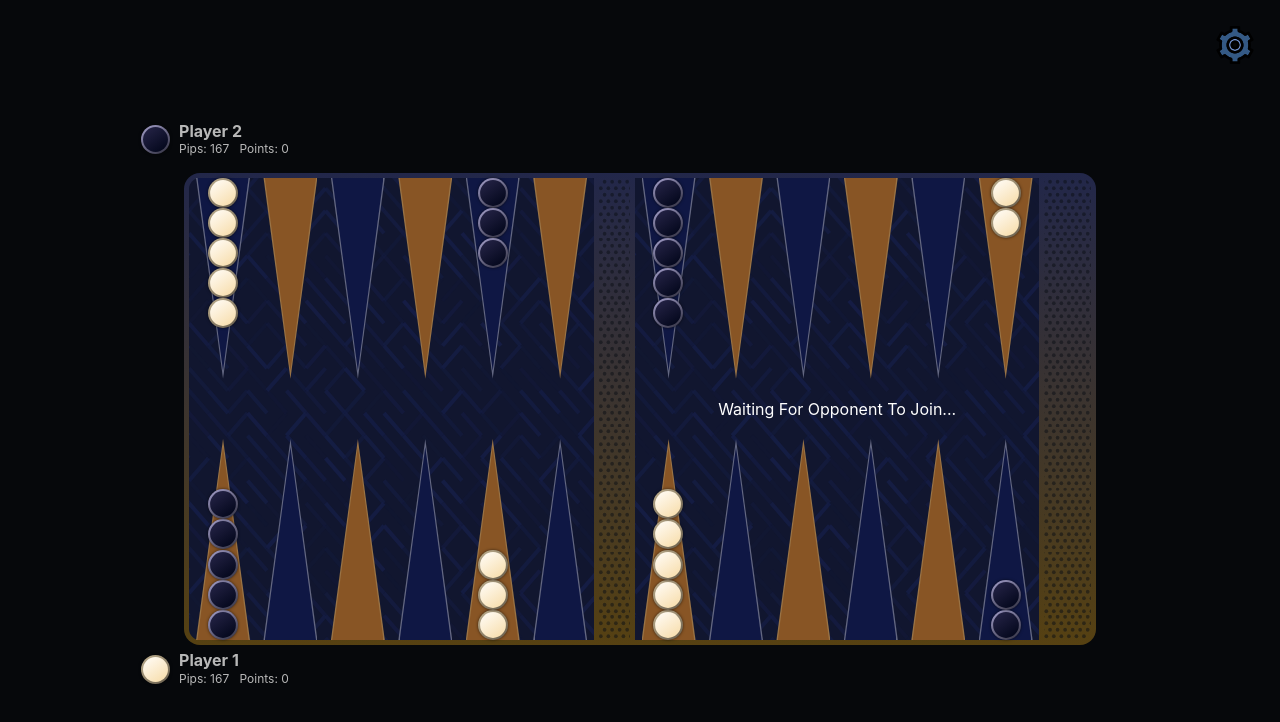
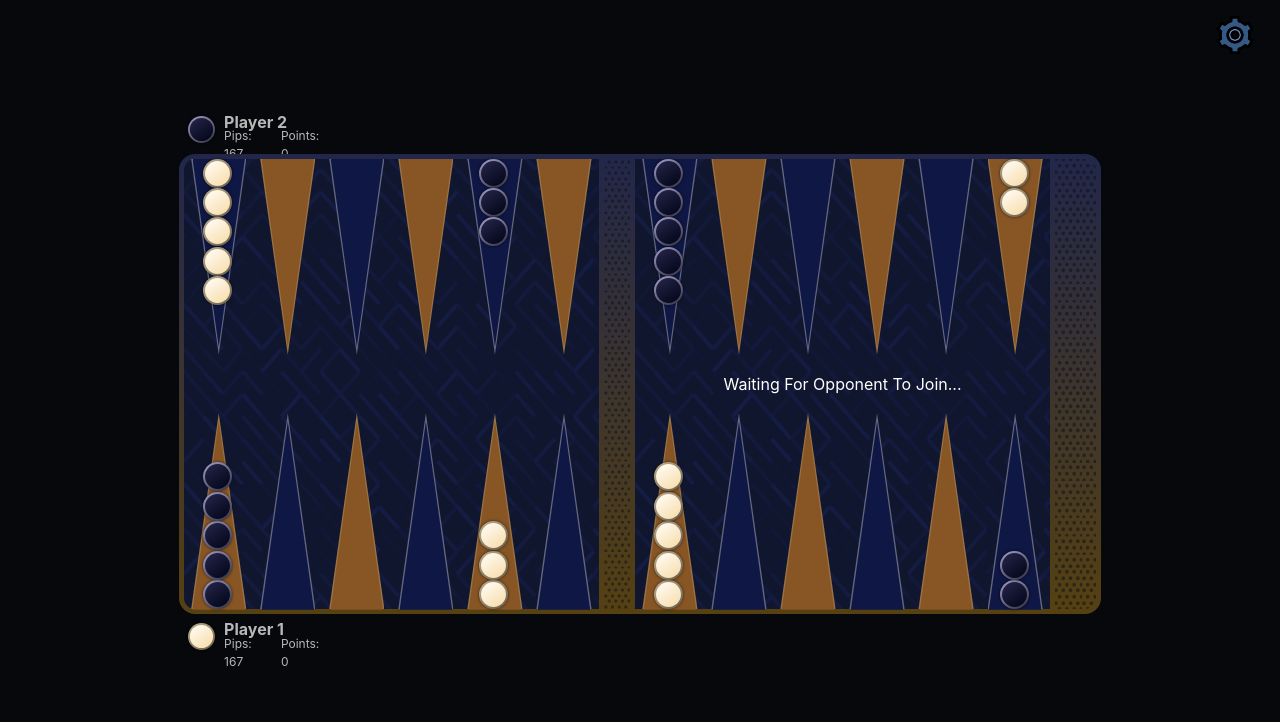
Before and after one commit to sam-swarr/backgammon, a React (Create React App) app: page /local in a window 1280 px wide. Shown: the top 722 px of the page. Built offline with nearby package versions, Linux system fonts and the light colour scheme.

Commit message:
make css behave better when scaling viewport by using percentages in more places; set min height/width on game frame

```diff
--- a/src/App.css
+++ b/src/App.css
@@ -20,6 +20,8 @@
   flex-direction: column;
   height: 100vh;
   justify-content: center;
+  min-width: 800px;
+  min-height: 500px;
   width: 100vw;
 }
 
@@ -84,9 +86,11 @@
   background-color: #06080b;
   color: white;
   display: flex;
-  height: 36.92vw;
+  height: 36vw;
   justify-content: center;
-  width: 80vw;
+  min-height: 300px;
+  min-width: 600px;
+  width: 72vw;
 }
 
 .Main-menu-wrapper {
@@ -160,7 +164,7 @@
   color: #b8b8b8;
   display: flex;
   justify-content: center;
-  height: 10%;
+  height: 8%;
   width: 16%;
 }
 
@@ -219,7 +223,7 @@
   height: 100%;
   justify-content: space-between;
   position: relative;
-  width: 40%;
+  width: 45.5%;
 }
 
 .Game-board-half.left {
@@ -253,7 +257,7 @@
 
 .Game-board-bar {
   background:
-  url(dots.svg) center/8em padding-box,
+  url(dots.svg) center/420% padding-box,
   linear-gradient(to bottom, #22274A, #564112) border-box;
   border: 5px solid transparent;
   display: flex;
@@ -265,7 +269,7 @@
 
 .Game-board-home {
   background:
-  url(dots.svg) center/8em padding-box,
+  url(dots.svg) center/300% padding-box,
   linear-gradient(to bottom, #22274A, #564112) border-box;
   border: 5px solid transparent;
   border-left-style: none;
@@ -516,8 +520,8 @@
 
 .Settings-menu-button-wrapper {
   position: absolute;
-  right: 2vw;
-  top: 2vw;
+  right: 2%;
+  top: 2%;
 }
 
 .Settings-menu .modal-content {
@@ -636,7 +640,7 @@
  .Accept-double-menu-wrapper {
   align-items: center;
   display: flex;
-  height: 3.69vw;
+  height: 10%;
   left: 10%;
   justify-content: space-evenly;
   position: absolute;
@@ -648,11 +652,11 @@
 .Die-faces {
   align-items: center;
   display: flex;
-  height: 4vw;
+  height: 120%;
   justify-content: center;
   transform-style: preserve-3d;
   transition: transform 1.3s ease-out;
-  width: 4vw;
+  width: 15.5%;
 }
 
 .Die-face {
```
